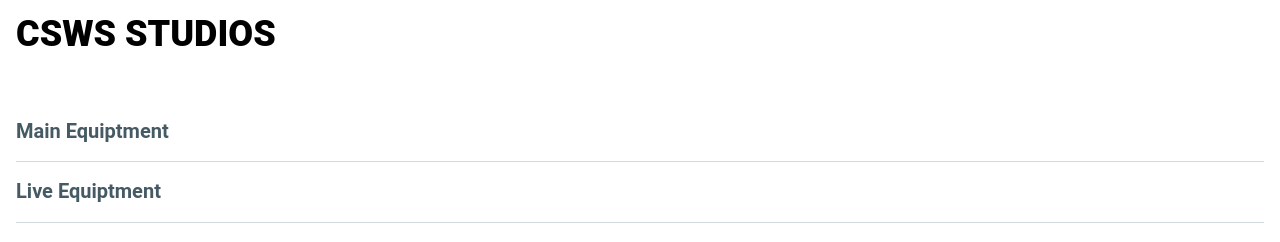
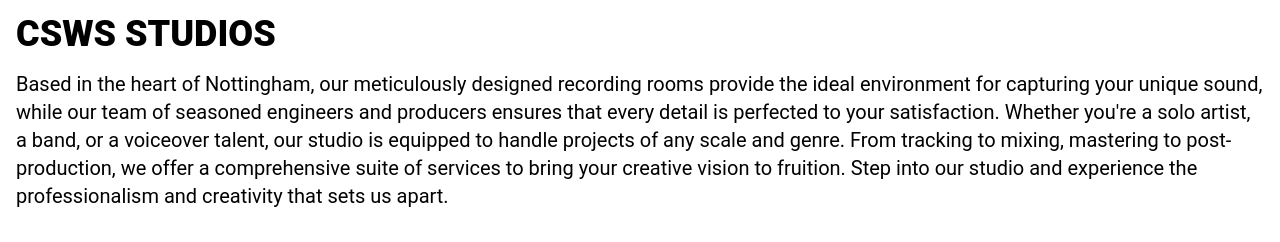
Before and after one commit to nadsbuhdha/csws, a Next.js app: page /studio in a window 1280 px wide. Shown: the part 1565-1807 px from the top of the page. Built offline with nearby package versions, Linux system fonts and the light colour scheme.

Commit message:
add text back in

```diff
--- a/src/app/studio/page.jsx
+++ b/src/app/studio/page.jsx
@@ -153,7 +153,7 @@
   <div className="text-black m-4 mt-4 pt-4 pb-4">
 
     <h1 className="text-4xl font-black mt-3 mb-4"> CSWS STUDIOS </h1>
-    {/* <h3 className="text-xl">Based in the heart of Nottingham, our meticulously designed recording rooms provide the ideal environment for capturing your unique sound, while our team of seasoned engineers and producers ensures that every detail is perfected to your satisfaction. Whether you're a solo artist, a band, or a voiceover talent, our studio is equipped to handle projects of any scale and genre. From tracking to mixing, mastering to post-production, we offer a comprehensive suite of services to bring your creative vision to fruition. Step into our studio and experience the professionalism and creativity that sets us apart.</h3> */}
+  <h3 className="text-xl">Based in the heart of Nottingham, our meticulously designed recording rooms provide the ideal environment for capturing your unique sound, while our team of seasoned engineers and producers ensures that every detail is perfected to your satisfaction. Whether you're a solo artist, a band, or a voiceover talent, our studio is equipped to handle projects of any scale and genre. From tracking to mixing, mastering to post-production, we offer a comprehensive suite of services to bring your creative vision to fruition. Step into our studio and experience the professionalism and creativity that sets us apart.</h3>
 
   </div>
     <div className="m-4">
```
